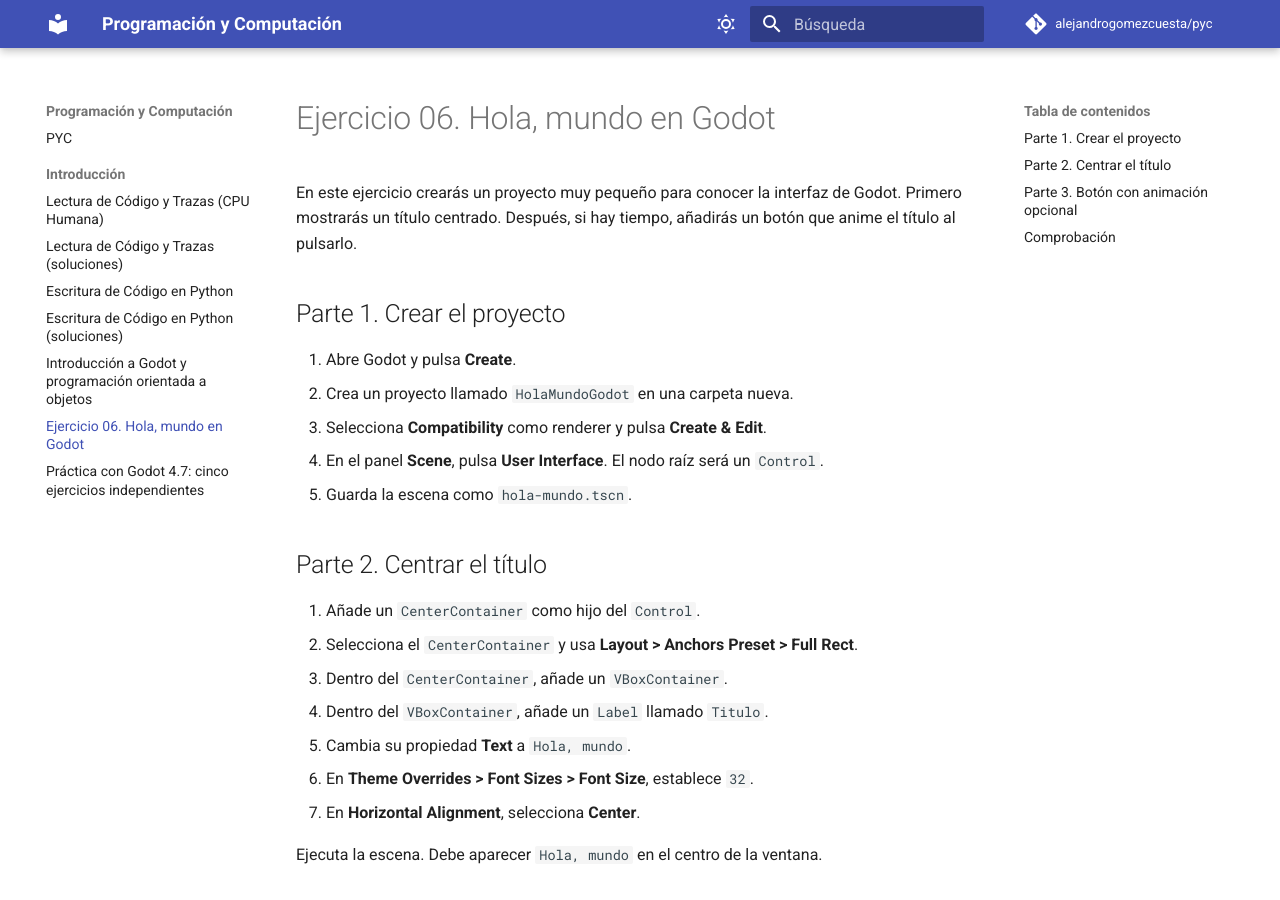
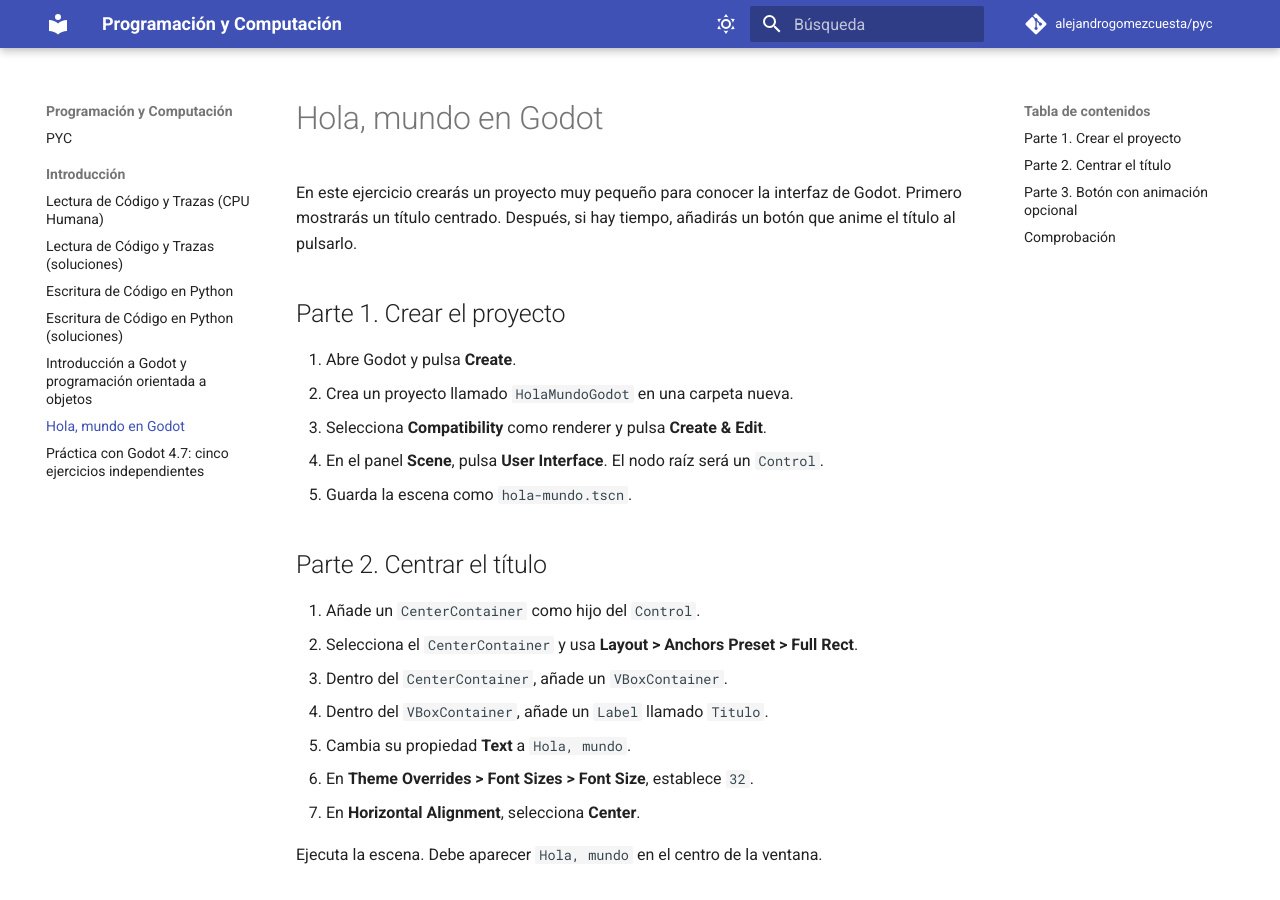
Before and after one commit to alejandrogomezcuesta/pyc, an MkDocs documentation site: the page built from docs/introducción/06-godot-hola-mundo.md, in a window 1280 px wide and 900 px high. Built offline with MkDocs 1.6.1 and Material for MkDocs 9.7.7, drawn with Linux system fonts in a browser that asks for light colours; comment, search, counter and statistics services are not loaded.

Commit message:
hola mundo en godot

```diff
--- a/docs/introducción/06-godot-hola-mundo.md
+++ b/docs/introducción/06-godot-hola-mundo.md
@@ -1,4 +1,4 @@
-# Ejercicio 06. Hola, mundo en Godot
+# Hola, mundo en Godot
 
 <!-- markdownlint-disable MD010 -->
 
```
